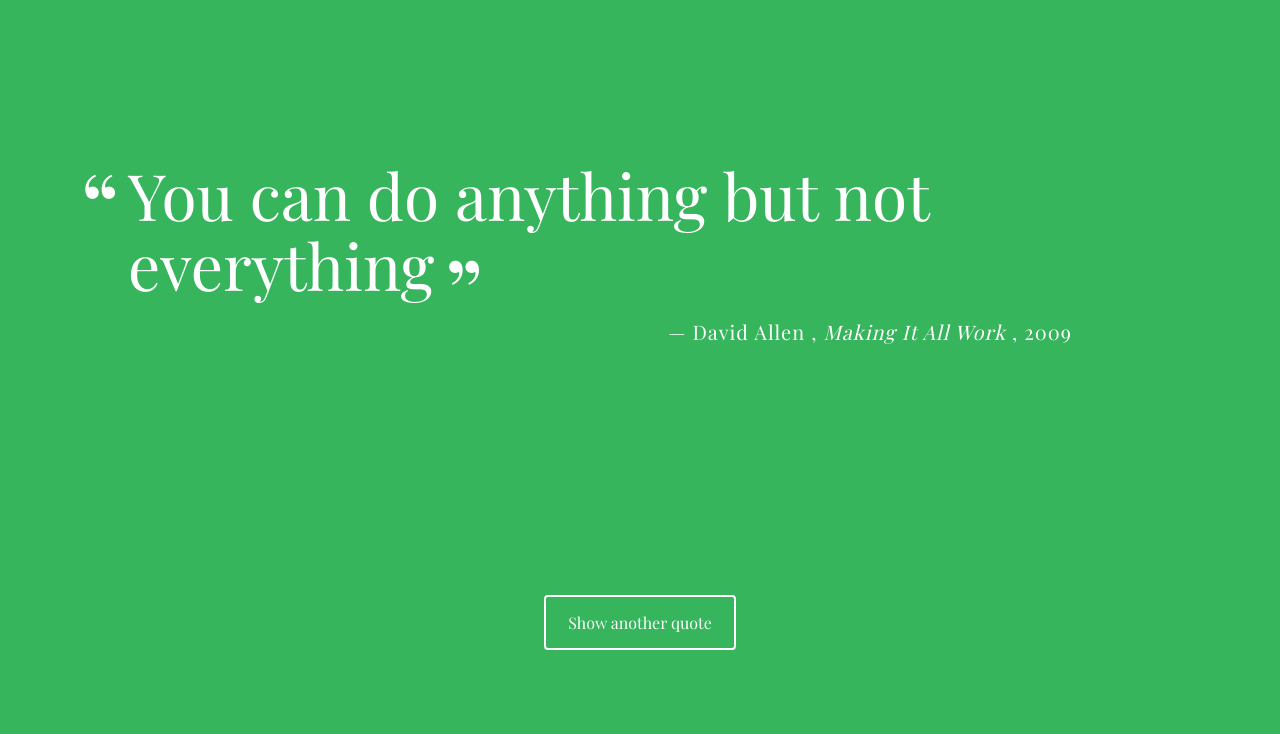
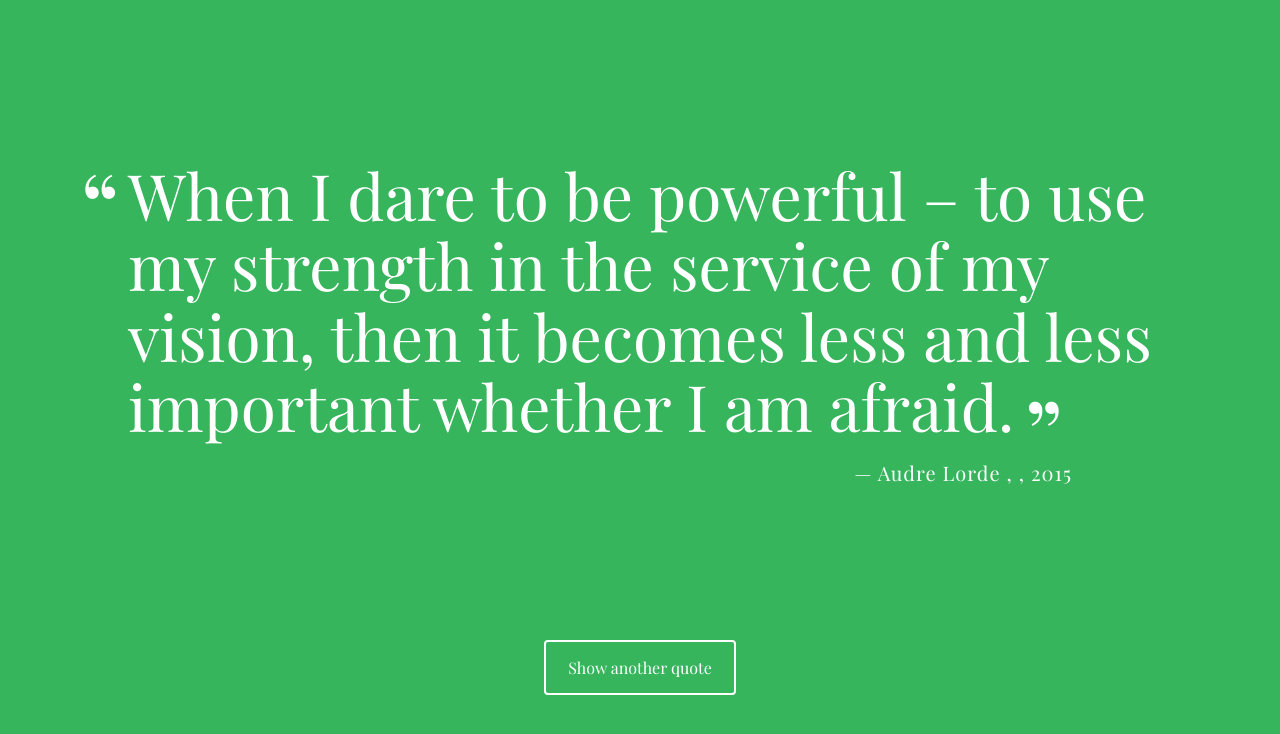
Before and after one commit to tdimnet/Random-Quote-Generator, a plain HTML site: page index.html in a window 1280 px wide. Both pictures are taken after a click on the button "Show another quote". Drawn offline with nearby package versions, Linux system fonts and the light colour scheme; a web font is replaced by a local one.

Commit message:
The quoteBox is now updated when the user clicks the button Show another quote

```diff
--- a/css/styles.css
+++ b/css/styles.css
@@ -63,7 +63,7 @@ body {
   display: inline-block;
   left: 50%;
   margin-left: -6em;
-  bottom: 150px;
+  top: 80vh;
   border-radius: 4px;
   border: 2px solid #fff;
   color: #fff;
--- a/js/script.js
+++ b/js/script.js
@@ -1,12 +1,6 @@
 // event listener to respond to "Show another quote" button clicks
 // when user clicks anywhere on the button, the "printQuote" function is called
 
-//
-  // Initial code
-//
-/*
-document.getElementById('loadQuote').addEventListener("click", printQuote, false);
-*/
 
 // The array of quotes (source: https://addicted2success.com/quotes/30-famous-quotes-that-will-inspire-success-in-you/)
 var quotes = [
@@ -74,13 +68,6 @@ var quotes = [
 
 
 // Selecting the variables within the DOM
-/*
-var quoteBox      = document.getElementById('quote-box');
-var quoteItSelf   = quoteBox.getElementsByClassName('quote');
-var author        = quoteBox.getElementsByClassName('author');
-var citation      = quoteBox.getElementsByClassName('citation');
-var year          = quoteBox.getElementsByClassName('year');
-*/
 var $loadQuoteBtn  = document.getElementById('loadQuote');
 
 
@@ -106,7 +93,20 @@ function printQuote() {
   var citation      = quoteObject.citation;
   var year          = quoteObject.year;
 
-  console.log(quote);
+  // Target the dom elements & update their content
+  document.querySelector('.quote').textContent = quote;
+  document.querySelector('.author').textContent = author;
+    // if citation or year are not null, fill them in.
+  if (citation === null) {
+    document.querySelector('.citation').textContent = "";
+  } else {
+    document.querySelector('.citation').textContent = citation;
+  }
+  if (year === null) {
+    document.querySelector('.year').textContent = "";
+  } else {
+    document.querySelector('.year').textContent = year;
+  }
 }
 
 // Adding the event listeners
```
